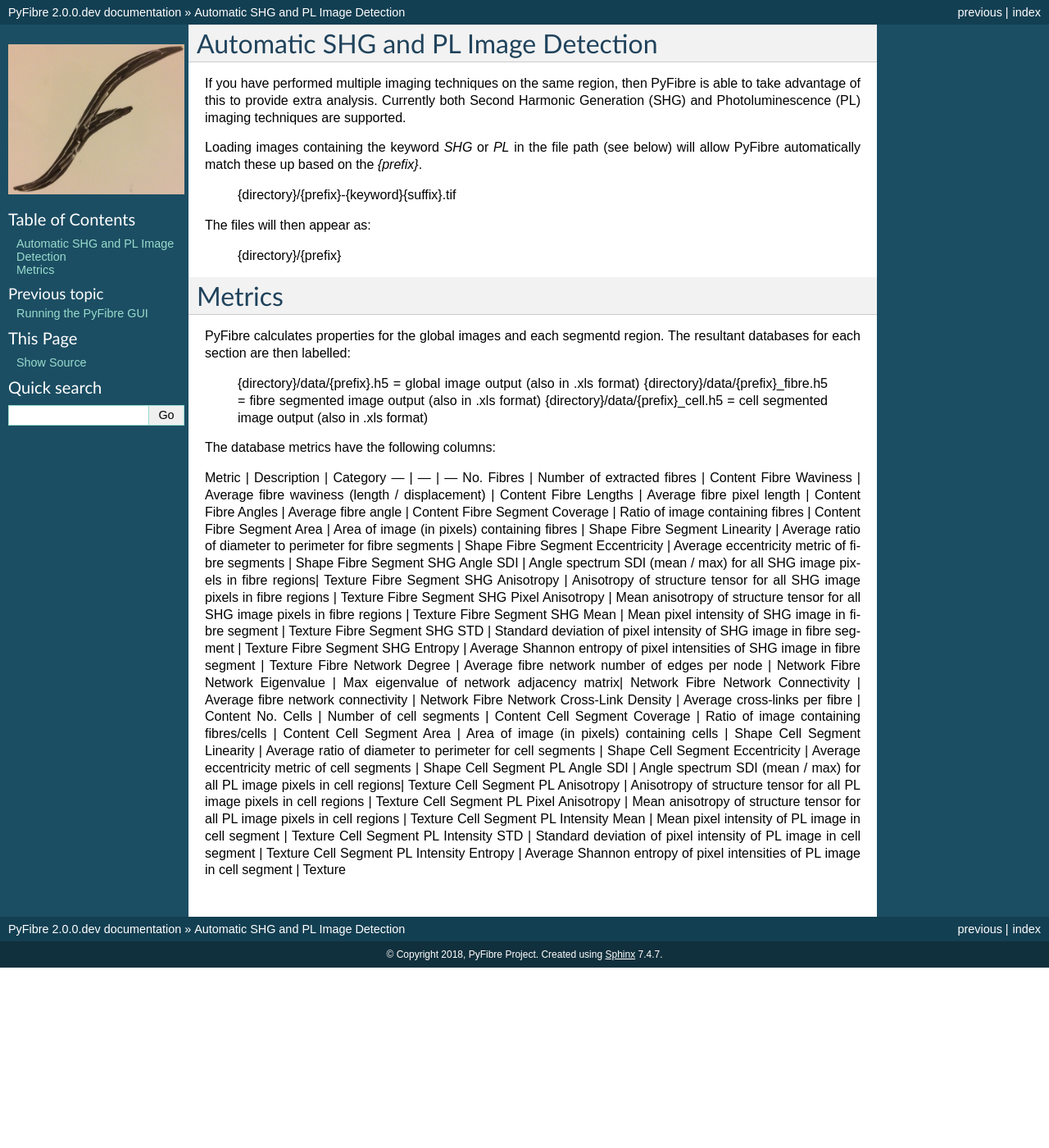
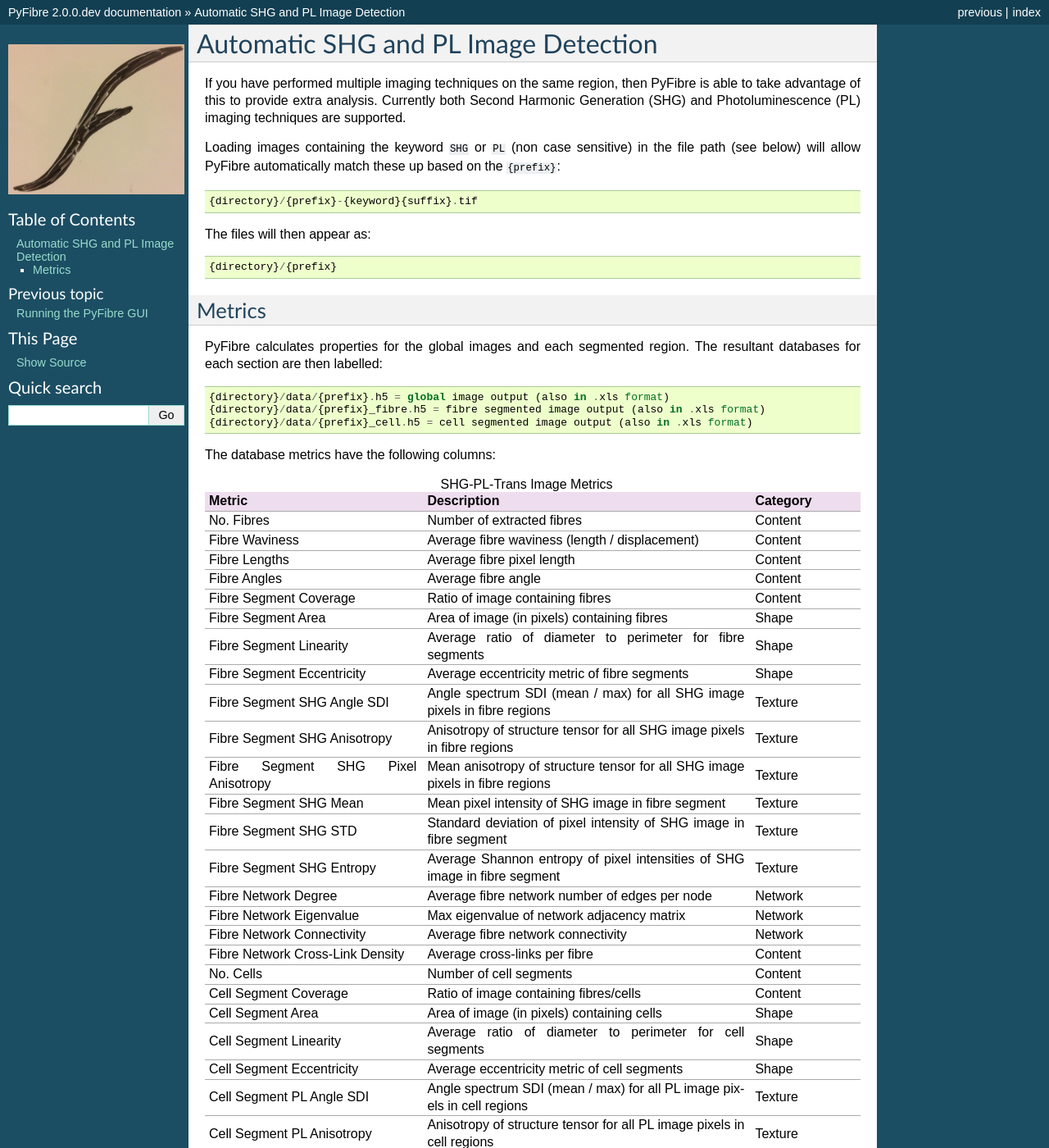
Before and after one commit to franklongford/PyFibre, a Sphinx documentation site: the page built from docs/source/core_features.rst, in a window 1280 px wide and 1400 px high. Shown: the whole window at 82% size. Built offline with Sphinx 7.4.7, drawn with Linux system fonts in a browser that asks for light colours; pages that are not in the unit, such as notebooks, are missing from menus; the version number is read from the project's files by our own code; some of the changed text lies outside the part shown.

```diff
--- a/docs/source/core_features.rst
+++ b/docs/source/core_features.rst
@@ -1,55 +1,61 @@
 Automatic SHG and PL Image Detection
 ------------------------------------
 
-If you have performed multiple imaging techniques on the same region, then PyFibre is able to take advantage of this to provide extra analysis. Currently both Second Harmonic Generation (SHG) and Photoluminescence (PL) imaging techniques are supported.
+If you have performed multiple imaging techniques on the same region, then PyFibre is able to take advantage of this to
+provide extra analysis. Currently both Second Harmonic Generation (SHG) and Photoluminescence (PL) imaging techniques
+are supported.
 
-Loading images containing the keyword `SHG` or `PL` in the file path (see below) will allow PyFibre automatically match these up based on the `{prefix}`.
+Loading images containing the keyword ``SHG`` or ``PL`` (non case sensitive) in the file path (see below) will allow
+PyFibre automatically match these up based on the ``{prefix}``::
 
-	{directory}/{prefix}-{keyword}{suffix}.tif
+    {directory}/{prefix}-{keyword}{suffix}.tif
 
-The files will then appear as:
+The files will then appear as::
 
-	{directory}/{prefix}
+    {directory}/{prefix}
 
 Metrics
--------
+~~~~~~~
 
-PyFibre calculates properties for the global images and each segmentd region. The resultant databases for each section are then labelled:
+PyFibre calculates properties for the global images and each segmented region. The resultant databases for
+each section are then labelled::
 
-	{directory}/data/{prefix}.h5 = global image output (also in .xls format)
-	{directory}/data/{prefix}_fibre.h5 = fibre segmented image output (also in .xls format)
-	{directory}/data/{prefix}_cell.h5 = cell segmented image output (also in .xls format)
+    {directory}/data/{prefix}.h5 = global image output (also in .xls format)
+    {directory}/data/{prefix}_fibre.h5 = fibre segmented image output (also in .xls format)
+    {directory}/data/{prefix}_cell.h5 = cell segmented image output (also in .xls format)
 
 The database metrics have the following columns:
 
-Metric | Description | Category
---- | --- | ---
-No. Fibres | Number of extracted fibres | Content
-Fibre Waviness | Average fibre waviness (length / displacement) | Content
-Fibre Lengths | Average fibre pixel length | Content
-Fibre Angles | Average fibre angle | Content
-Fibre Segment Coverage | Ratio of image containing fibres | Content
-Fibre Segment Area | Area of image (in pixels) containing fibres | Shape
-Fibre Segment Linearity | Average ratio of diameter to perimeter for fibre segments | Shape
-Fibre Segment Eccentricity | Average eccentricity metric of fibre segments | Shape
-Fibre Segment SHG Angle SDI | Angle spectrum SDI (mean / max) for all SHG image pixels in fibre regions| Texture
-Fibre Segment SHG Anisotropy | Anisotropy of structure tensor for all SHG image pixels in fibre regions | Texture
-Fibre Segment SHG Pixel Anisotropy | Mean anisotropy of structure tensor for all SHG image pixels in fibre regions | Texture
-Fibre Segment SHG Mean | Mean pixel intensity of SHG image in fibre segment | Texture
-Fibre Segment SHG STD | Standard deviation of pixel intensity of SHG image in fibre segment | Texture
-Fibre Segment SHG Entropy | Average Shannon entropy of pixel intensities of SHG image in fibre segment | Texture
-Fibre Network Degree | Average fibre network number of edges per node | Network
-Fibre Network Eigenvalue | Max eigenvalue of network adjacency matrix| Network
-Fibre Network Connectivity | Average fibre network connectivity | Network
-Fibre Network Cross-Link Density | Average cross-links per fibre | Content
-No. Cells | Number of cell segments | Content
-Cell Segment Coverage | Ratio of image containing fibres/cells | Content
-Cell Segment Area | Area of image (in pixels) containing cells | Shape
-Cell Segment Linearity | Average ratio of diameter to perimeter for cell segments | Shape
-Cell Segment Eccentricity | Average eccentricity metric of cell segments | Shape
-Cell Segment PL Angle SDI | Angle spectrum SDI (mean / max) for all PL image pixels in cell regions| Texture
-Cell Segment PL Anisotropy | Anisotropy of structure tensor for all PL image pixels in cell regions | Texture
-Cell Segment PL Pixel Anisotropy | Mean anisotropy of structure tensor for all PL image pixels in cell regions | Texture
-Cell Segment PL Intensity Mean | Mean pixel intensity of PL image in cell segment | Texture
-Cell Segment PL Intensity STD | Standard deviation of pixel intensity of PL image in cell segment | Texture
-Cell Segment PL Intensity Entropy | Average Shannon entropy of pixel intensities of PL image in cell segment | Texture
+.. csv-table:: SHG-PL-Trans Image Metrics
+    :header: "Metric", "Description", "Category"
+    :widths: 20, 30, 10
+
+    "No. Fibres", "Number of extracted fibres", "Content"
+    "Fibre Waviness", "Average fibre waviness (length / displacement)", "Content"
+    "Fibre Lengths", "Average fibre pixel length", "Content"
+    "Fibre Angles", "Average fibre angle", "Content"
+    "Fibre Segment Coverage", "Ratio of image containing fibres", "Content"
+    "Fibre Segment Area", "Area of image (in pixels) containing fibres", "Shape"
+    "Fibre Segment Linearity", "Average ratio of diameter to perimeter for fibre segments", "Shape"
+    "Fibre Segment Eccentricity", "Average eccentricity metric of fibre segments", "Shape"
+    "Fibre Segment SHG Angle SDI", "Angle spectrum SDI (mean / max) for all SHG image pixels in fibre regions", "Texture"
+    "Fibre Segment SHG Anisotropy", "Anisotropy of structure tensor for all SHG image pixels in fibre regions", "Texture"
+    "Fibre Segment SHG Pixel Anisotropy", "Mean anisotropy of structure tensor for all SHG image pixels in fibre regions", "Texture"
+    "Fibre Segment SHG Mean", "Mean pixel intensity of SHG image in fibre segment", "Texture"
+    "Fibre Segment SHG STD", "Standard deviation of pixel intensity of SHG image in fibre segment", "Texture"
+    "Fibre Segment SHG Entropy", "Average Shannon entropy of pixel intensities of SHG image in fibre segment", "Texture"
+    "Fibre Network Degree", "Average fibre network number of edges per node", "Network"
+    "Fibre Network Eigenvalue", "Max eigenvalue of network adjacency matrix", "Network"
+    "Fibre Network Connectivity", "Average fibre network connectivity", "Network"
+    "Fibre Network Cross-Link Density", "Average cross-links per fibre", "Content"
+    "No. Cells", "Number of cell segments", Content
+    "Cell Segment Coverage", "Ratio of image containing fibres/cells", "Content"
+    "Cell Segment Area", "Area of image (in pixels) containing cells", "Shape"
+    "Cell Segment Linearity", "Average ratio of diameter to perimeter for cell segments", "Shape"
+    "Cell Segment Eccentricity", "Average eccentricity metric of cell segments", "Shape"
+    "Cell Segment PL Angle SDI", "Angle spectrum SDI (mean / max) for all PL image pixels in cell regions", "Texture"
+    "Cell Segment PL Anisotropy", "Anisotropy of structure tensor for all PL image pixels in cell regions", "Texture"
+    "Cell Segment PL Pixel Anisotropy", "Mean anisotropy of structure tensor for all PL image pixels in cell regions", "Texture"
+    "Cell Segment PL Intensity Mean", "Mean pixel intensity of PL image in cell segment", "Texture"
+    "Cell Segment PL Intensity STD", "Standard deviation of pixel intensity of PL image in cell segment", Texture
+    "Cell Segment PL Intensity Entropy", "Average Shannon entropy of pixel intensities of PL image in cell segment", "Texture"
--- a/docs/source/pyfibre_cli.rst
+++ b/docs/source/pyfibre_cli.rst
@@ -1,7 +1,7 @@
-Running in the Terminal
+Running the PyFibre CLI
 -----------------------
 
-Calling the executable `PyFibre` from the command line will initiate the terminal based version of PyFibre.
+Calling the executable ``PyFibre`` from the command line will initiate the terminal based version of PyFibre::
 
 	Usage: PyFibre [OPTIONS] [FILE_PATH]
 
```
Also changed, not shown: docs/source/index.rst (+8 -0 lines), docs/source/installation.rst (+5 -9 lines), docs/source/pyfibre_gui.rst (+36 -21 lines), docs/source/_images/main_view.png, docs/source/_images/options_pane.png (deleted).
